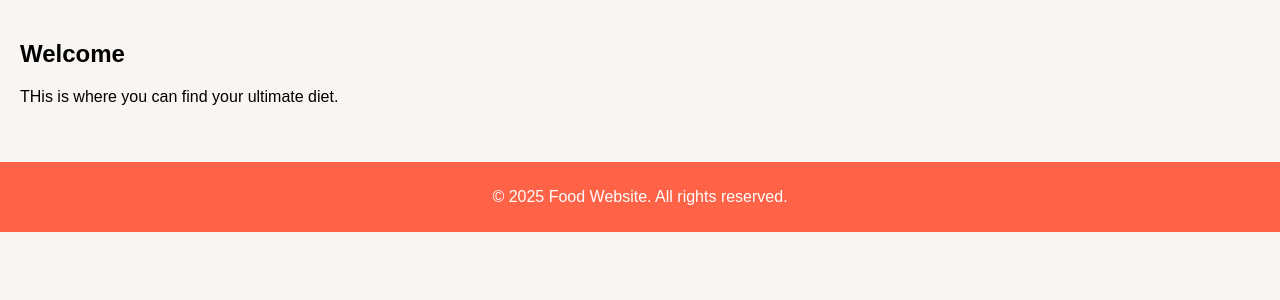
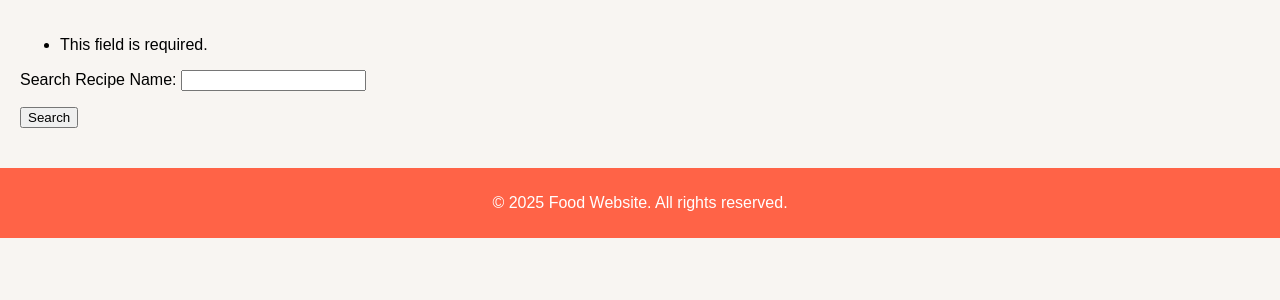
Before and after one commit to Xavier-naing/Nutrition-Assistant, a Django app: page /Nutrition/home in a window 1280 px wide. Shown: the part 138-438 px from the top of the page. Run offline with Django 5.2, Linux system fonts and the light colour scheme.

Commit message:
Add basic search feature

```diff
--- /dev/null
+++ b/NutritionAssistant/NutritionApp/forms.py
@@ -0,0 +1,4 @@
+from django import forms
+
+class searchForm(forms.Form):
+    name = forms.CharField(label='Search Recipe Name', max_length=100)
--- /dev/null
+++ b/NutritionAssistant/NutritionApp/static/home.css
@@ -0,0 +1,3 @@
+.search {
+    width: 1000px
+}
--- a/NutritionAssistant/NutritionApp/templates/home.html
+++ b/NutritionAssistant/NutritionApp/templates/home.html
@@ -1,12 +1,19 @@
 {% extends "base.html" %}
+{% load static %}
 
 {% block title %}Fruits - Food Website{% endblock %}
 
 {% block header %}
     Discover Your Nutrition
+    <link rel="stylesheet" href="{% static 'home.css' %}">
 {% endblock %}
 
 {% block content %}
-    <h2>Welcome</h2>
-    <p>THis is where you can find your ultimate diet.</p>
+    <form action="/Nutrition/result" method="POST" >
+        {% csrf_token %}
+        {{ form.as_p }}
+        <button type="submit">
+            Search
+        </button>
+    </form>
 {% endblock %}
--- a/NutritionAssistant/NutritionApp/urls.py
+++ b/NutritionAssistant/NutritionApp/urls.py
@@ -4,4 +4,5 @@
 urlpatterns = [
     path("home", views.home, name="home"),
     path("todos", views.todosView, name="todos"),
+    path("result", views.search, name="result")
 ]
--- a/NutritionAssistant/NutritionApp/views.py
+++ b/NutritionAssistant/NutritionApp/views.py
@@ -1,12 +1,52 @@
 from django.shortcuts import render, HttpResponse
 from .models import TodoItem
+from .forms import searchForm
 
+import http.client
+import json
+
+import os
+from dotenv import load_dotenv
+
+load_dotenv()
+
+conn = http.client.HTTPSConnection("spoonacular-recipe-food-nutrition-v1.p.rapidapi.com")
+a = os.getenv("API_KEY")
+print(a)
+
+headers = {
+    'x-rapidapi-key': os.environ.get('API_KEY'),
+    'x-rapidapi-host': "spoonacular-recipe-food-nutrition-v1.p.rapidapi.com"
+    }
 
 # Create your views here.
 def home(request):
-    return render(request, "home.html")
+    form = searchForm(request.POST)
+
+    return render(request, "home.html", {'form' : form})
 
 
 def todosView(request):
 
     return render(request, "todos.html", {"todos": TodoItem.objects.all()})
+
+def search(request):
+    search_url = ""
+    form = searchForm(request.POST)
+
+    name = ""
+    if form.is_valid():
+        if form.cleaned_data['name']:
+            name = form.cleaned_data['name']
+        # if form.cleaned_data['']
+        print(name)
+
+
+    conn.request("GET", f"/recipes/complexSearch?query={name}&instructionsRequired=true&fillIngredients=false&addRecipeInformation=false&addRecipeInstructions=false&addRecipeNutrition=false&sort=max-used-ingredients&offset=0&number=10", headers=headers)
+
+    res = conn.getresponse()
+    data = res.read()
+    data = json.loads(data.decode("utf-8"))
+    print(data)
+
+    return render(request, "result.html", {"result": data['results']})
```
Also changed, not shown: NutritionAssistant/NutritionApp/templates/result.html (added, +8 -0 lines), 1 other file.
